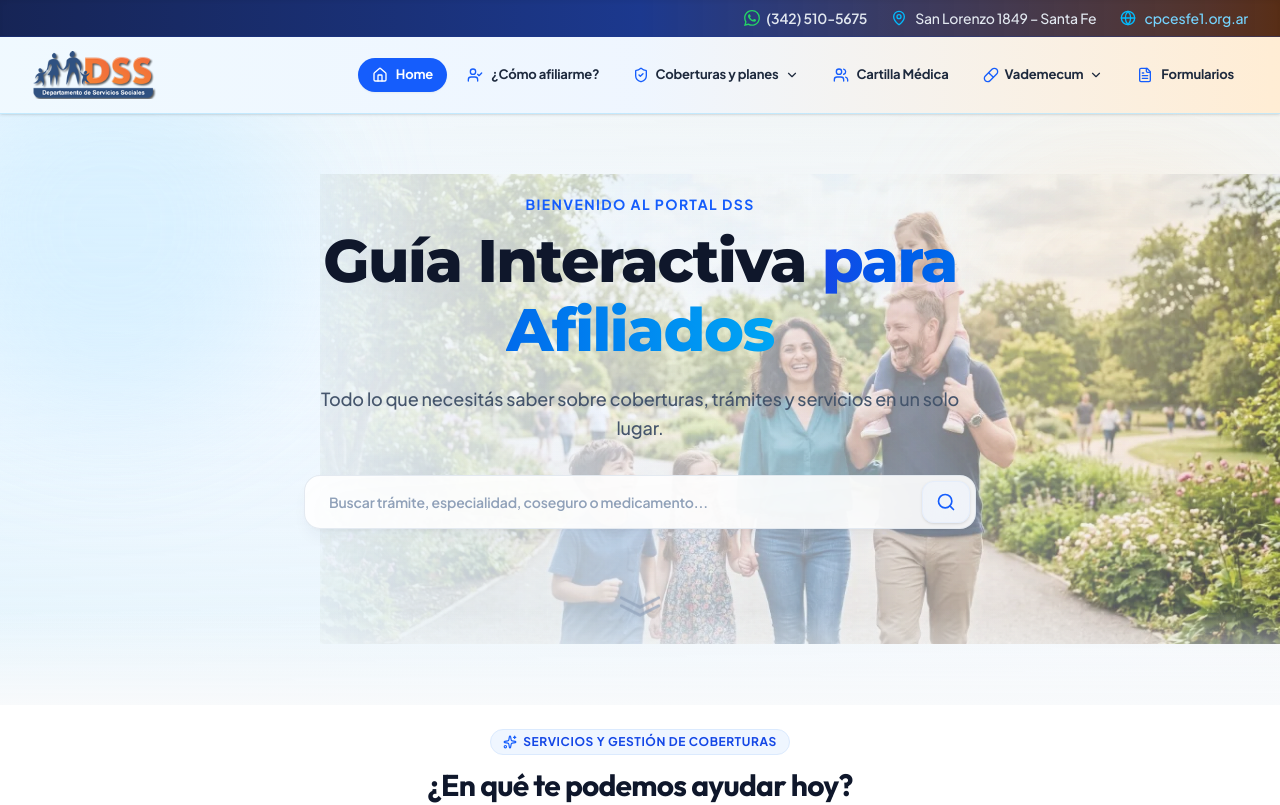
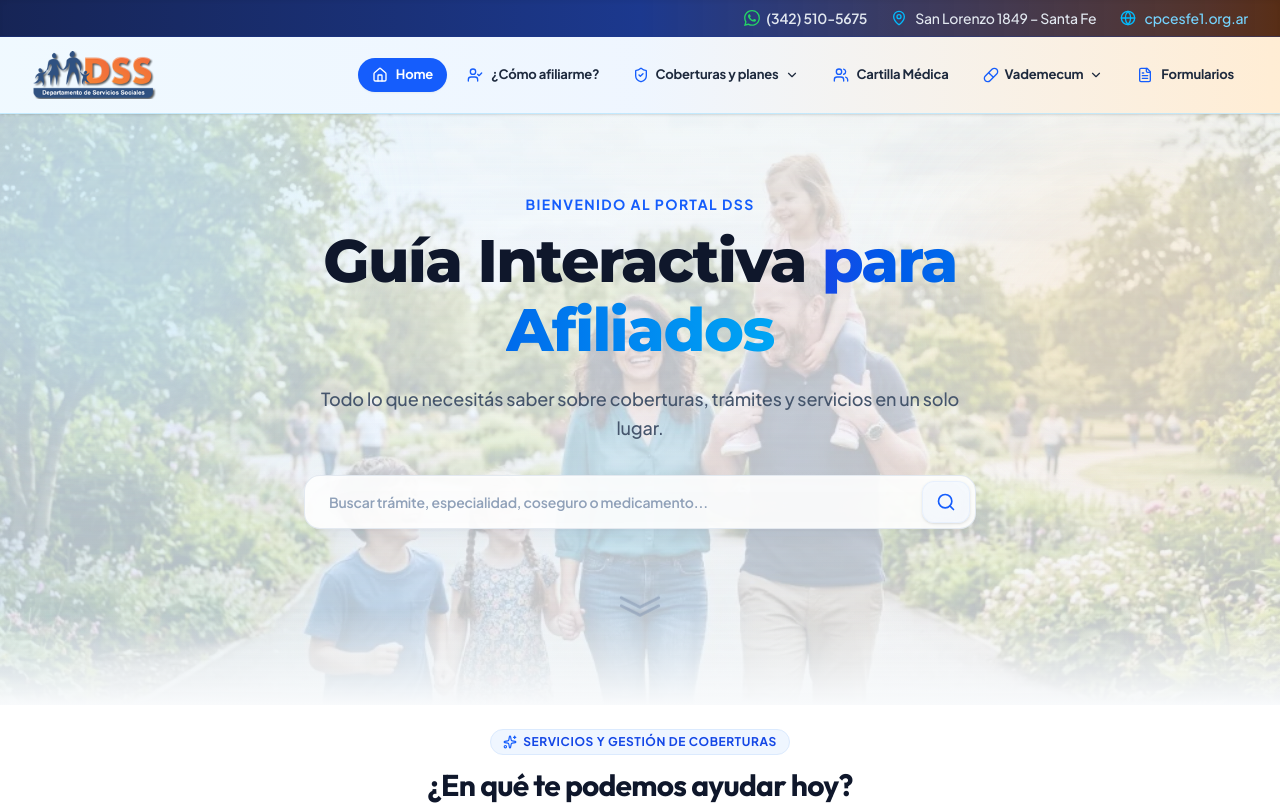
Before and after one commit to KarimServin/guia-interactiva-dss, a Next.js app: page / in a window 1280 px wide. Shown: the top 805 px of the page. Built offline with nearby package versions, Linux system fonts and the light colour scheme.

Commit message:
Revert Hero background image to original state

```diff
--- a/src/components/HeroSection.tsx
+++ b/src/components/HeroSection.tsx
@@ -42,14 +42,10 @@ export const HeroSection: React.FC<HeroSectionProps> = ({
     <div className="relative overflow-hidden pt-14 pb-8 sm:pt-20 sm:pb-12 px-4 sm:px-6 lg:px-8 z-10 bg-gradient-to-b from-sky-50/90 via-blue-50/50 to-slate-50">
       {/* Background Hero Image with Soft Dual Overlay */}
       <div
-        className="absolute inset-0 z-0 bg-no-repeat pointer-events-none mix-blend-multiply"
+        className="absolute inset-0 z-0 opacity-25 bg-cover bg-center bg-no-repeat pointer-events-none mix-blend-multiply"
         style={{
           backgroundImage: "url('/hero-bg.webp')",
-          backgroundPosition: "right center",
-          backgroundSize: "75%",
-          opacity: 0.85,
-          WebkitMaskImage: "linear-gradient(to right, transparent 0%, transparent 20%, black 100%)",
-          maskImage: "linear-gradient(to right, transparent 0%, transparent 20%, black 100%)",
+          backgroundPosition: "center 30%",
         }}
       />
 
```
